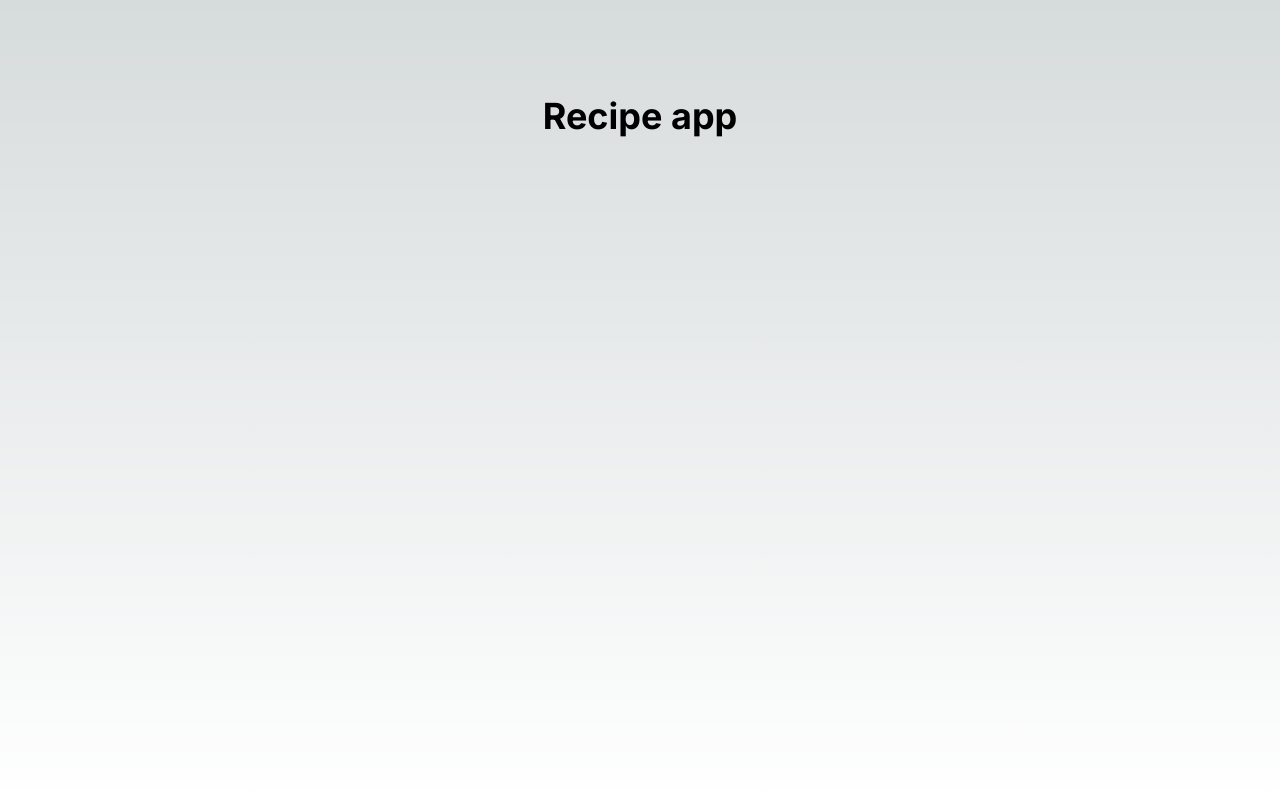
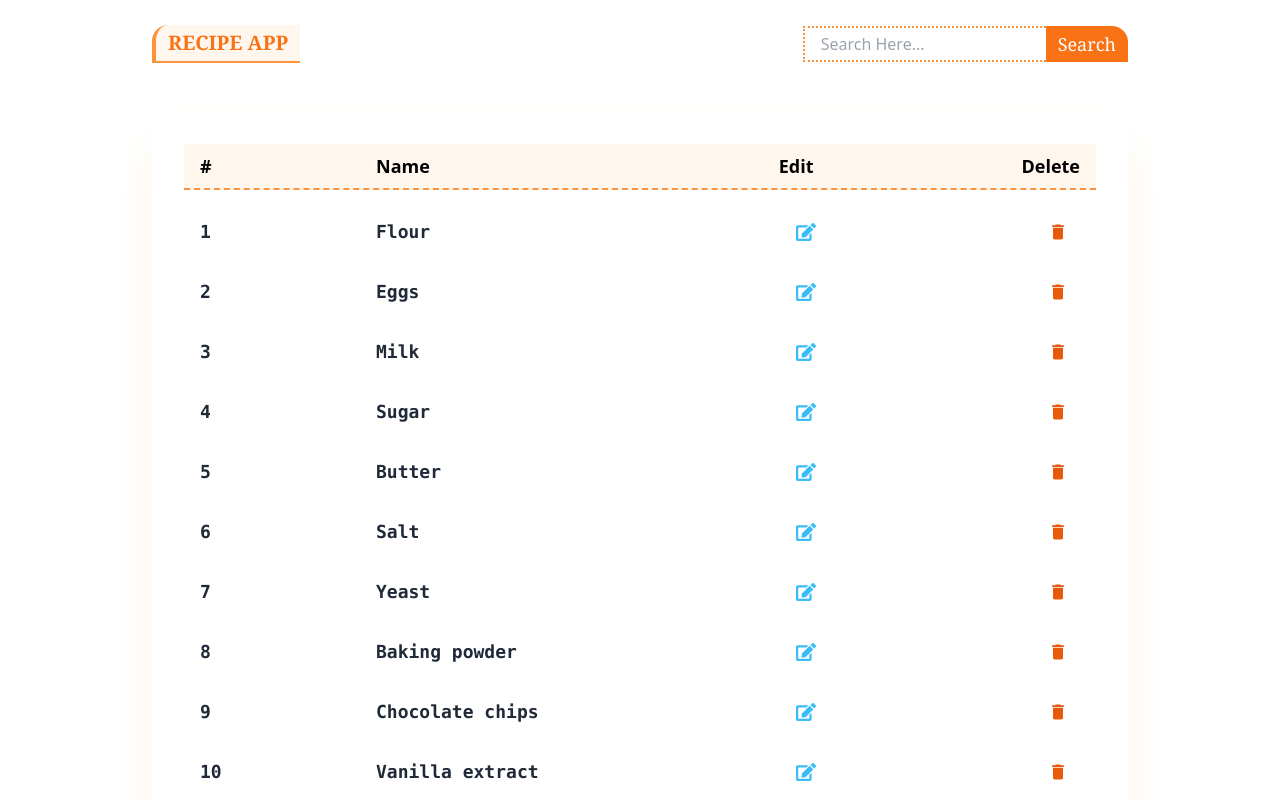
Before and after one commit to MdRahi99/RecipeNext, a Next.js app: page / in a window 1280 px wide. Shown: the top 800 px of the page. Built offline with nearby package versions, Linux system fonts and the light colour scheme.

Commit message:
load all data

```diff
--- /dev/null
+++ b/src/app/Components/Header/Header.jsx
@@ -0,0 +1,15 @@
+import Link from "next/link";
+import Search from "../Search/Search";
+
+const Header = () => {
+    return (
+        <>
+            <div className="flex flex-col lg:flex-row gap-8 lg:gap-4 lg:h-10 items-center justify-between">
+                <Link href='/' className="text-xl px-3 text-orange-500 bg-orange-50 py-1 border-orange-400 border-l-4 border-b-2 rounded-tl-2xl font-semibold uppercase text-center font-serif">Recipe app</Link>
+                <Search />
+            </div>
+        </>
+    );
+};
+
+export default Header;
--- /dev/null
+++ b/src/app/Components/RecipesList/RecipesList.jsx
@@ -0,0 +1,43 @@
+import Link from 'next/link';
+import React from 'react';
+import {FaEdit} from '@react-icons/all-files/fa/FaEdit';
+import {MdDelete} from '@react-icons/all-files/md/MdDelete';
+
+const RecipesList = ({ recipes }) => {
+
+    return (
+        <>
+            <div className="w-full flex flex-col rounded-2xl p-3 lg:p-8 shadow-2xl shadow-orange-100 gap-3">
+                <div className='flex items-center justify-between px-4 py-2 border-b-2 bg-orange-50 border-dashed border-orange-400'>
+                    <div className='flex items-center gap-4 lg:gap-28'>
+                        <h1 className='text-lg font-bold text-black w-16'>#</h1>
+                        <h1 className='text-lg font-bold text-black'>Name</h1>
+                    </div>
+                    <div className='flex items-center gap-4 lg:gap-52'>
+                        <h1 className='text-lg font-bold text-black'>Edit</h1>
+                        <h1 className='text-lg font-bold text-black'>Delete</h1>
+                    </div>
+                </div>
+                <div className='flex flex-col gap-4 bg-white py-2'>
+                    {
+                        recipes.map(recipe => {
+                            const { id, label } = recipe;
+                            return <Link href={`/Recipes/${id}`} className='hover hover:bg-orange-50 px-4 py-2 flex items-center justify-between'>
+                                <div className='flex items-center gap-4 lg:gap-28'>
+                                    <h1 className='font-bold text-lg w-16 font-mono'>{id}</h1>
+                                    <h1 className='font-bold text-lg font-mono'>{label}</h1>
+                                </div>
+                                <div className='flex items-center gap-4 lg:gap-52'>
+                                    <h1 className='font-bold text-lg font-mono px-3'><FaEdit className='text-xl hover:text-sky-600 text-sky-400' /></h1>
+                                    <h1 className='font-bold text-lg font-mono px-3'><MdDelete className='text-xl hover:text-orange-400 text-orange-600' /></h1>
+                                </div>
+                            </Link>
+                        })
+                    }
+                </div>
+            </div>
+        </>
+    );
+};
+
+export default RecipesList;
--- /dev/null
+++ b/src/app/Components/Search/Search.jsx
@@ -0,0 +1,12 @@
+const Search = () => {
+    return (
+        <>
+            <div className="flex items-center w-full lg:w-2/6">
+                <input type="text" placeholder="Search Here..." className="input focus:outline-none input-bordered border-dotted border-r-0 border-2 border-orange-400 focus:border-orange-400 rounded-none w-full h-9" />
+                <button className="text-lg px-3 bg-orange-500 hover:bg-orange-400 text-white py-1 lg:rounded-tr-2xl font-medium text-center font-serif">Search</button>
+            </div>
+        </>
+    );
+};
+
+export default Search;
--- /dev/null
+++ b/src/app/Recipes/[recipeId]/page.jsx
@@ -0,0 +1,9 @@
+const RecipeDetails = ({params}) => {
+    return (
+        <div>
+            {params.recipeId}
+        </div>
+    );
+};
+
+export default RecipeDetails;
--- /dev/null
+++ b/src/app/Recipes/page.jsx
@@ -0,0 +1,32 @@
+'use client'
+
+import axios from 'axios';
+import { useState, useEffect } from 'react';
+import RecipesList from '../Components/RecipesList/RecipesList';
+
+const RecipesPage = () => {
+    const [recipes, setRecipes] = useState([]);
+
+    useEffect(() => {
+        const fetchRecipeTitles = async () => {
+            try {
+                const response = await axios.get('/api/recipes');
+                setRecipes(response.data);
+            } catch (error) {
+                console.error('Error fetching recipe titles:', error);
+            }
+        };
+
+        fetchRecipeTitles();
+    }, []);
+
+    return (
+        <>
+            <div>
+                <RecipesList recipes={recipes} />
+            </div>
+        </>
+    );
+};
+
+export default RecipesPage;
--- /dev/null
+++ b/src/app/api/recipes/[id]/route.js
@@ -0,0 +1,7 @@
+// Get api to get all recipes
+import recipesData from "../../../../../ingredients.json";
+import { NextResponse } from "next/server";
+
+export async function GET() {
+  return NextResponse.json(recipesData);
+}
--- /dev/null
+++ b/src/app/api/recipes/route.js
@@ -0,0 +1,7 @@
+// Get api to get all recipes
+import recipesData from "../../../../ingredients.json";
+import { NextResponse } from "next/server";
+
+export async function GET() {
+  return NextResponse.json(recipesData);
+}
--- a/src/app/globals.css
+++ b/src/app/globals.css
@@ -1,27 +1,3 @@
 @tailwind base;
 @tailwind components;
 @tailwind utilities;
-
-:root {
-  --foreground-rgb: 0, 0, 0;
-  --background-start-rgb: 214, 219, 220;
-  --background-end-rgb: 255, 255, 255;
-}
-
-@media (prefers-color-scheme: dark) {
-  :root {
-    --foreground-rgb: 255, 255, 255;
-    --background-start-rgb: 0, 0, 0;
-    --background-end-rgb: 0, 0, 0;
-  }
-}
-
-body {
-  color: rgb(var(--foreground-rgb));
-  background: linear-gradient(
-      to bottom,
-      transparent,
-      rgb(var(--background-end-rgb))
-    )
-    rgb(var(--background-start-rgb));
-}
--- a/src/app/layout.js
+++ b/src/app/layout.js
@@ -1,17 +1,21 @@
 import { Inter } from 'next/font/google'
 import './globals.css'
+import Header from './Components/Header/Header'
 
 const inter = Inter({ subsets: ['latin'] })
 
 export const metadata = {
-  title: 'Create Next App',
+  title: 'Recipe Next',
   description: 'Generated by create next app',
 }
 
 export default function RootLayout({ children }) {
   return (
     <html lang="en">
-      <body className={inter.className}>{children}</body>
+      <body className='flex min-h-screen w-full lg:w-4/5 mx-auto flex-col p-6 gap-8 lg:gap-12'>
+        <Header />
+        {children}
+      </body>
     </html>
   )
 }
--- a/src/app/page.js
+++ b/src/app/page.js
@@ -1,9 +1,9 @@
-import ingredients from '../../ingredients.json'
+import Recipes from './Recipes/page'
 
 export default function Home() {
   return (
-    <main className="flex min-h-screen flex-col items-center justify-between p-24">
-      <h1 className="text-4xl font-bold text-center">Recipe app</h1>
+    <main className="">
+      <Recipes />
     </main>
   )
 }
--- a/tailwind.config.js
+++ b/tailwind.config.js
@@ -5,14 +5,10 @@ module.exports = {
     './src/components/**/*.{js,ts,jsx,tsx,mdx}',
     './src/app/**/*.{js,ts,jsx,tsx,mdx}',
   ],
-  theme: {
-    extend: {
-      backgroundImage: {
-        'gradient-radial': 'radial-gradient(var(--tw-gradient-stops))',
-        'gradient-conic':
-          'conic-gradient(from 180deg at 50% 50%, var(--tw-gradient-stops))',
-      },
-    },
+  daisyui: {
+    themes: [
+      "light",
+    ],
   },
-  plugins: [],
+  plugins: [require("daisyui")],
 }
```
Also changed, not shown: package.json (+5 -2 lines), 1 other file (tests, documents, lock files or other folders).
